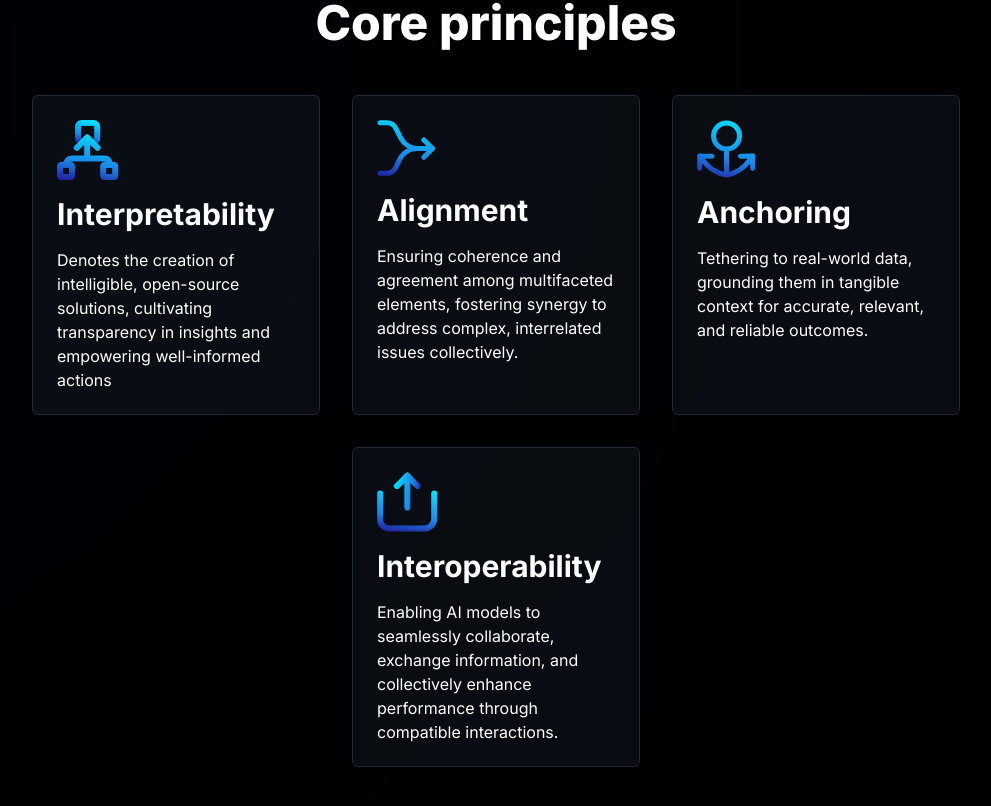
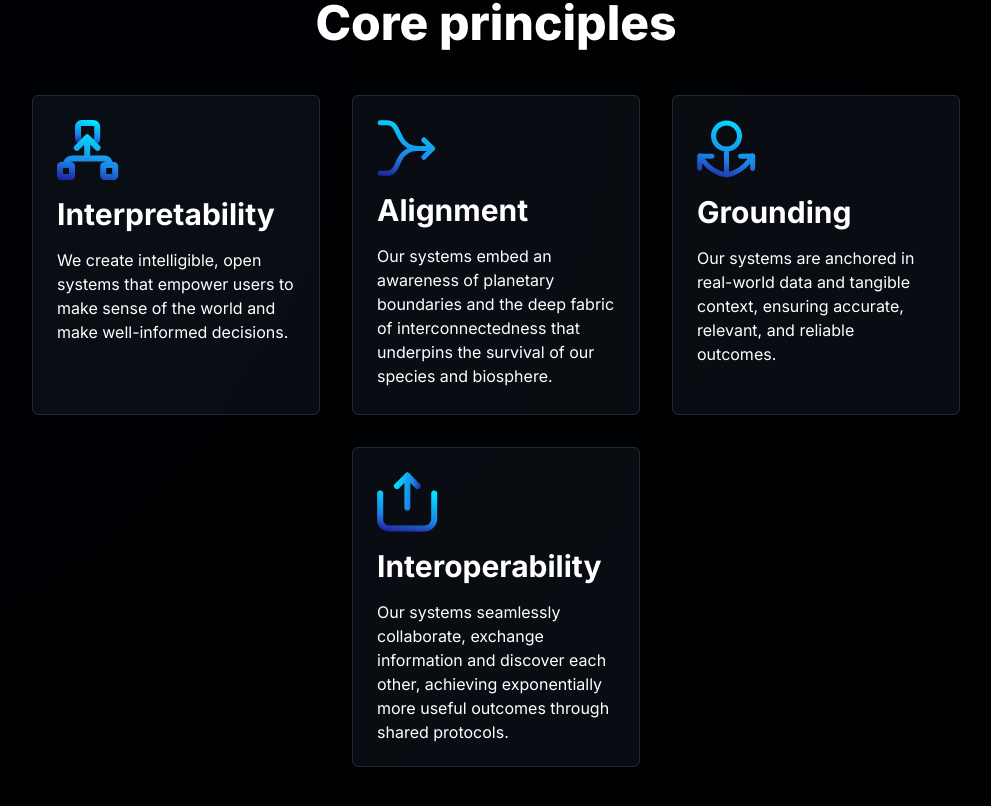
Before and after one commit to mgavillo/gaia-consortium-front, a Next.js app: page / in a window 1280 px wide. Shown: the part 1673-2479 px from the top of the page, without its empty margins (144-1135 px from the left). Built offline with nearby package versions, Linux system fonts and the light colour scheme.

Commit message:
Update Principles.tsx

```diff
--- a/src/app/sections/Principles.tsx
+++ b/src/app/sections/Principles.tsx
@@ -7,22 +7,22 @@ import Image from "next/image";
 const principles = [
   {
     title: "Interpretability",
-    body: "Denotes the creation of intelligible, open-source solutions, cultivating transparency in insights and empowering well-informed actions",
+    body: "We create intelligible, open systems that empower users to make sense of the world and make well-informed decisions.",
     icon: interoperability,
   },
   {
     title: "Alignment",
-    body: "Ensuring coherence and agreement among multifaceted elements, fostering synergy to address complex, interrelated issues collectively.",
+    body: "Our systems embed an awareness of planetary boundaries and the deep fabric of interconnectedness that underpins the survival of our species and biosphere.",
     icon: alignement,
   },
   {
-    title: "Anchoring",
-    body: "Tethering to real-world data, grounding them in tangible context for accurate, relevant, and reliable outcomes.",
+    title: "Grounding",
+    body: "Our systems are anchored in real-world data and tangible context, ensuring accurate, relevant, and reliable outcomes.",
     icon: anchoring,
   },
   {
     title: "Interoperability",
-    body: "Enabling AI models to seamlessly collaborate, exchange information, and collectively enhance performance through compatible interactions.",
+    body: "Our systems seamlessly collaborate, exchange information and discover each other, achieving exponentially more useful outcomes through shared protocols.",
     icon: interpretability,
   },
 ];
```
